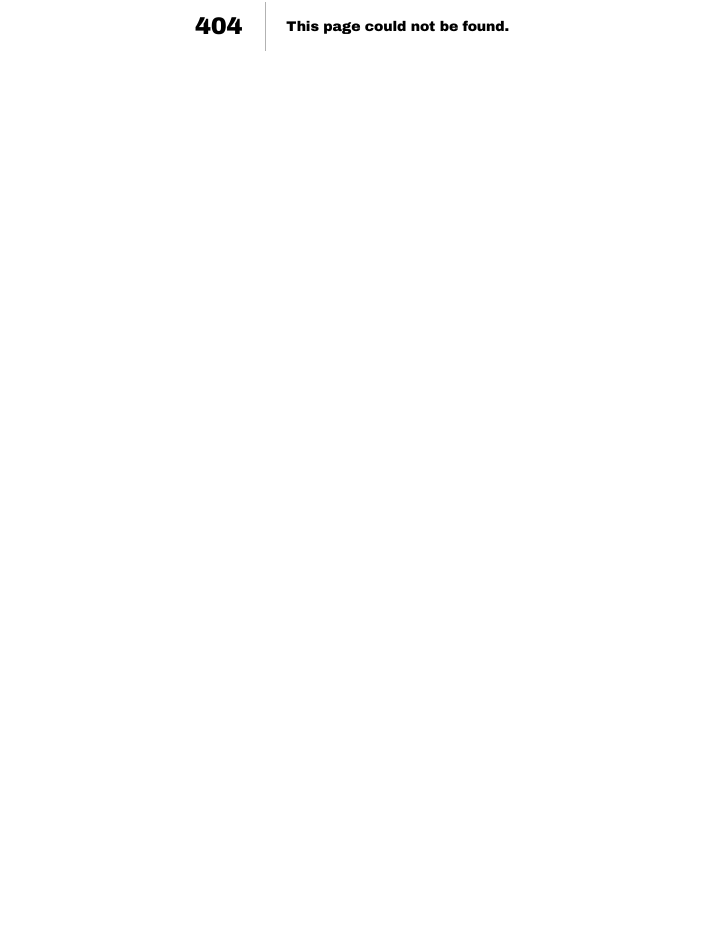
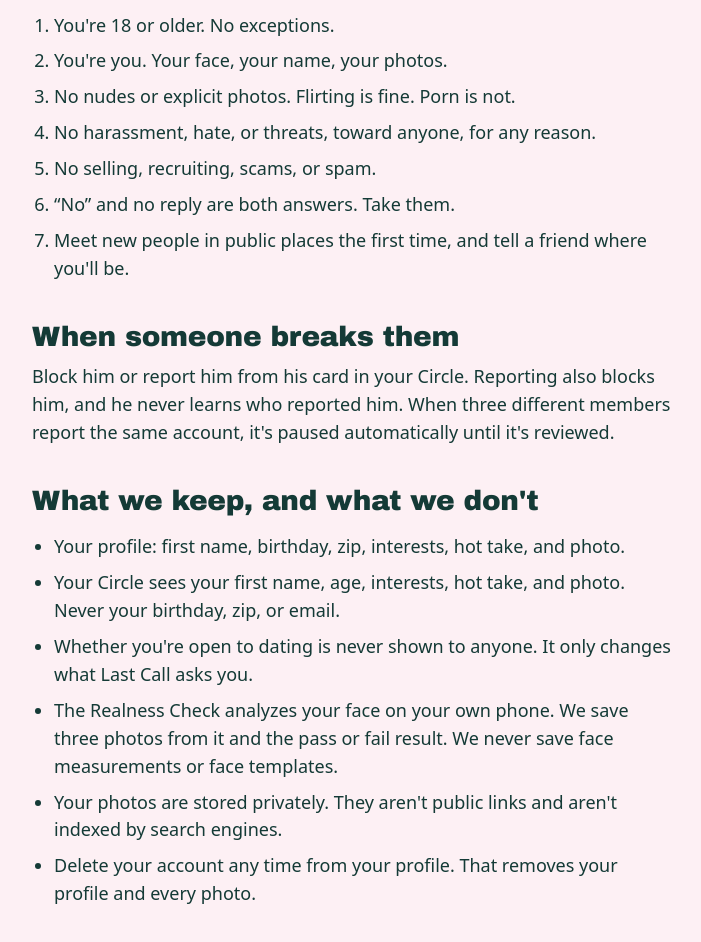
Before and after one commit to jlow2020/homosocial, a Next.js app: page /rules in a window 1280 px wide. Before the commit this address had no page. Shown: the part 374-1316 px from the top of the page, without its empty margins (288-989 px from the left). Before the commit the page ends 800 px from the top, so only its background shows below. Built offline with nearby package versions, Linux system fonts and the light colour scheme; a web font is replaced by a local one.

Commit message:
Member app: house rules

```diff
--- /dev/null
+++ b/src/app/rules/page.tsx
@@ -0,0 +1,48 @@
+import type { Metadata } from "next";
+import PageHead from "@/components/PageHead";
+
+export const metadata: Metadata = { title: "House rules | Homosocial" };
+
+export default function Rules() {
+  return (
+    <main className="apply-page">
+      <PageHead title="House rules">
+        Short version: be real, be decent, and keep it out of the gutter in the group.
+      </PageHead>
+      <div className="wrap prose">
+        <h2>The rules</h2>
+        <ol>
+          <li>You&apos;re 18 or older. No exceptions.</li>
+          <li>You&apos;re you. Your face, your name, your photos.</li>
+          <li>No nudes or explicit photos. Flirting is fine. Porn is not.</li>
+          <li>No harassment, hate, or threats, toward anyone, for any reason.</li>
+          <li>No selling, recruiting, scams, or spam.</li>
+          <li>&ldquo;No&rdquo; and no reply are both answers. Take them.</li>
+          <li>Meet new people in public places the first time, and tell a friend where you&apos;ll be.</li>
+        </ol>
+
+        <h2>When someone breaks them</h2>
+        <p>
+          Block him or report him from his card in your Circle. Reporting also
+          blocks him, and he never learns who reported him. When three
+          different members report the same account, it&apos;s paused
+          automatically until it&apos;s reviewed.
+        </p>
+
+        <h2>What we keep, and what we don&apos;t</h2>
+        <ul>
+          <li>Your profile: first name, birthday, zip, interests, hot take, and photo.</li>
+          <li>Your Circle sees your first name, age, interests, hot take, and photo. Never your birthday, zip, or email.</li>
+          <li>Whether you&apos;re open to dating is never shown to anyone. It only changes what Last Call asks you.</li>
+          <li>
+            The Realness Check analyzes your face on your own phone. We save
+            three photos from it and the pass or fail result. We never save
+            face measurements or face templates.
+          </li>
+          <li>Your photos are stored privately. They aren&apos;t public links and aren&apos;t indexed by search engines.</li>
+          <li>Delete your account any time from your profile. That removes your profile and every photo.</li>
+        </ul>
+      </div>
+    </main>
+  );
+}
```
